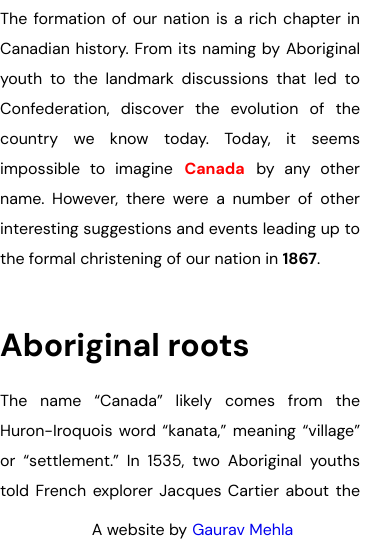
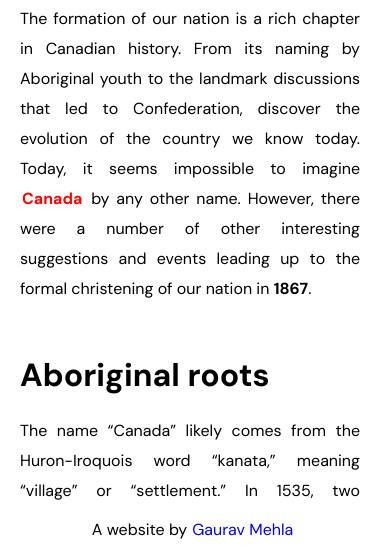
Before and after one commit to gauravmehla/canada-history, a plain HTML site: page index.html in a window 390 px wide. Shown: the part 447-1001 px from the top of the page. Drawn offline with Linux system fonts and the light colour scheme.

Commit message:
padding on the left on small res devices

```diff
--- a/css/media.css
+++ b/css/media.css
@@ -32,6 +32,10 @@
     .sidebar {
         box-shadow: 0px -13px 25px black;
     }
+
+    .block {
+        margin-left: 20px;
+    }
 }
 
 /* Hide the sidebar if width of the screen is < 480px */
```
